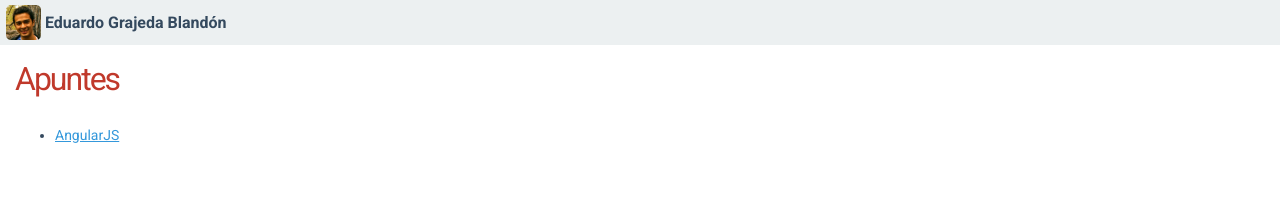
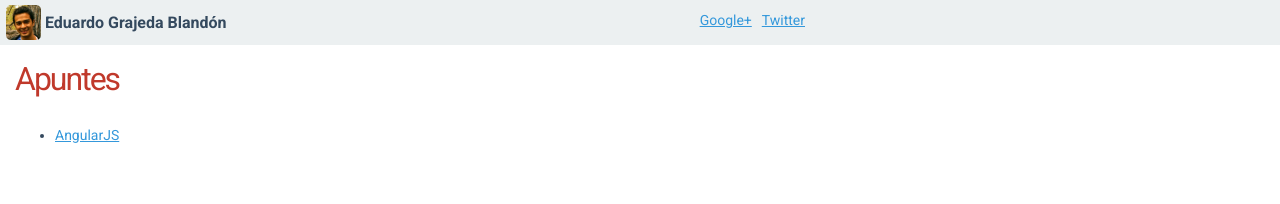
Before and after one commit to egrajeda/www, a Jekyll site: the page built from index.md, in a window 1280 px wide. Shown: the top 204 px of the page. Built offline with Jekyll 4.4.1, drawn with Linux system fonts in a browser that asks for light colours.

Commit message:
Agregando enlaces a Google+ y Twitter

```diff
--- a/_layouts/default.html
+++ b/_layouts/default.html
@@ -9,9 +9,19 @@
 </head>
 <body>
   <div class="header">
-    <a href="/">Eduardo Grajeda Blandón</a>
+    <div class="container">
+      <ul class="social">
+        <li>
+          <a rel="author" href="https://plus.google.com/110922588389405207166?rel=author">Google+</a>
+        </li>
+        <li>
+          <a href="https://twitter.com/egrajeda">Twitter</a>
+        </li>
+      </ul>
+      <a href="/" class="logo">Eduardo Grajeda Blandón</a>
+    </div>
   </div>
-  <div class="content">
+  <div class="content container">
     {{ content }}
   </div>
 </body>
--- a/css/style.css
+++ b/css/style.css
@@ -44,10 +44,13 @@ code {
 a {
   color: #3498db; }
 
+.container {
+  width: 800px; }
+
 .header {
   padding: 5px;
   background-color: #ecf0f1; }
-  .header a {
+  .header .logo {
     display: inline-block;
     padding: 8px 0 8px 40px;
     color: #34495e;
@@ -55,9 +58,16 @@ a {
     font-weight: 700;
     text-decoration: none;
     background: url(/images/yo.png) no-repeat 1px; }
+  .header .social {
+    margin: 7px 0 0 0;
+    padding: 0;
+    float: right;
+    list-style: none; }
+    .header .social li {
+      float: left;
+      margin: 0 0 0 10px; }
 
 .content {
-  width: 800px;
   padding: 15px; }
 
 .toc {
```
Also changed, not shown: css/style.scss (+17 -2 lines).
